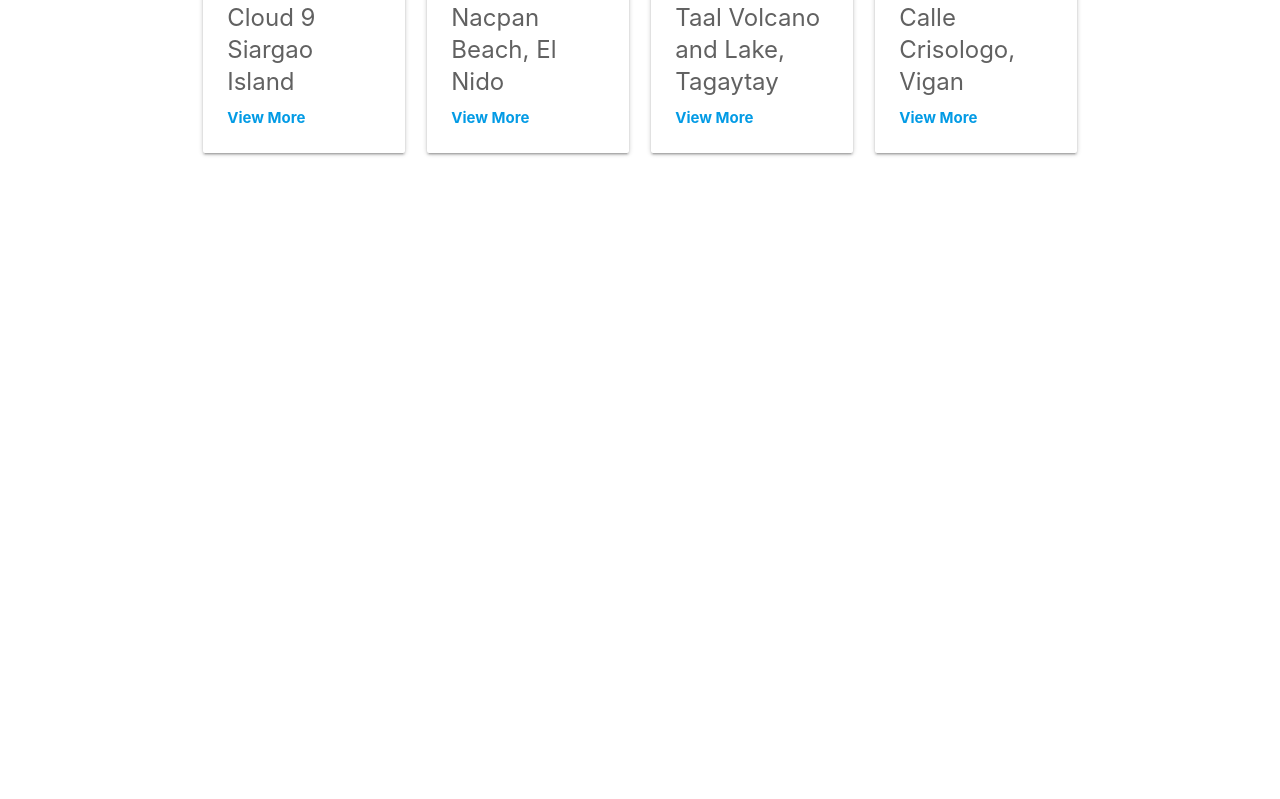
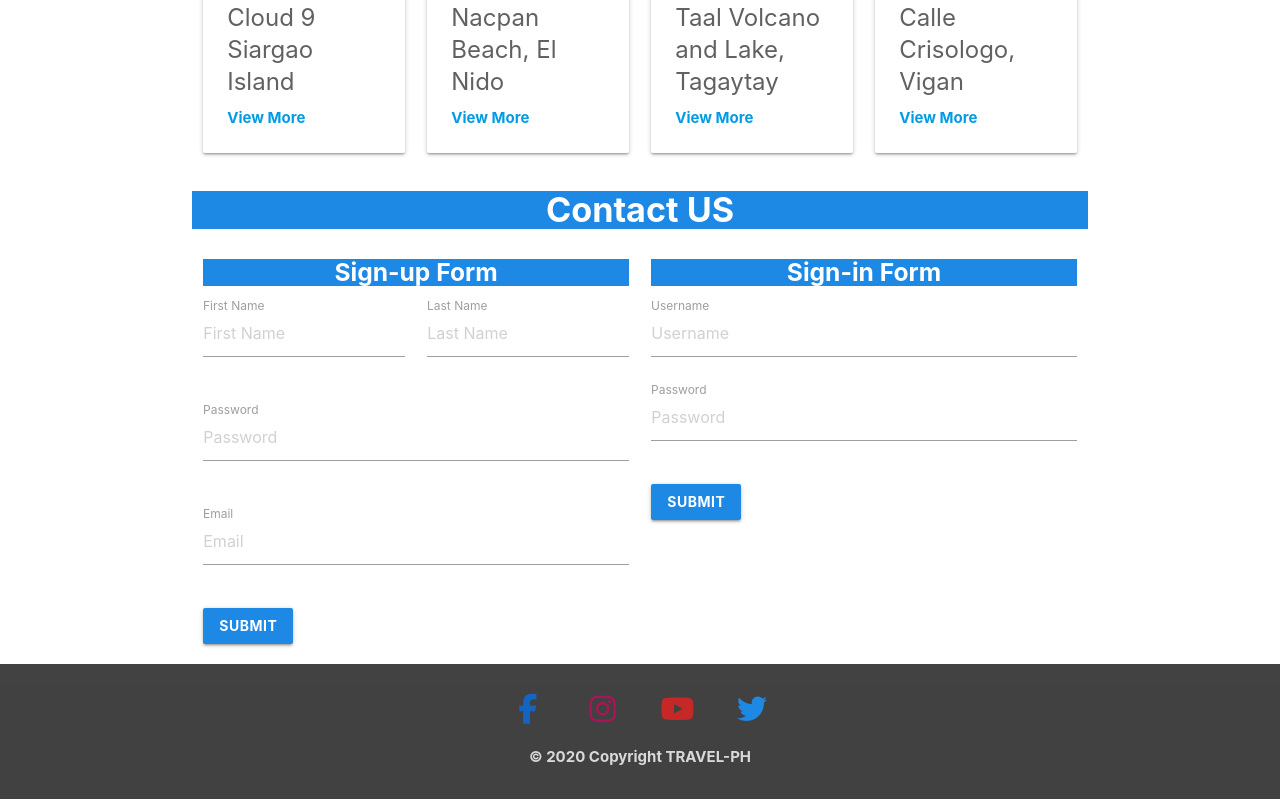
Before and after one commit to RT-10/Demo, a plain HTML site: page index.html in a window 1280 px wide. Shown: the part 1448-2247 px from the top of the page. Before the commit the page ends 1636 px from the top, so only its background shows below. Drawn offline with nearby package versions, Linux system fonts and the light colour scheme.

Commit message:
Update index.html
demo

```diff
--- a/index.html
+++ b/index.html
@@ -15,15 +15,14 @@
     <title>Travel-PH</title>
 </head>
 <body>
-    <nav class="blue darken-1">
+    <nav class="blue darken-1" id="header">
         <div class="container">
             <div class="nav-wrapper">
-                <a href="#" class="brand-logo" style="font-family: 'Merienda One', cursive;"><i class="large material-icons">navigation</i>Travel-PH</a>
-
+                <a href="#header" class="brand-logo" style="font-family: 'Merienda One', cursive;"><i class="large material-icons">navigation</i>Travel-PH</a>
                 <ul id="nav-mobile" class="right hide-on-med-and-down">
                     <li><a href="#topSpots" style="font-family: 'Merienda One', cursive;"><b>Top Tourist Spots</b></a></li>
-                    <li><a href="badges.html" style="font-family: 'Merienda One', cursive;"><b>Sass</b></a></li>
-                    <li><a href="collapsible.html" style="font-family: 'Merienda One', cursive;"><b>Sass</b></a></li>
+                    <li><a href="#footer" style="font-family: 'Merienda One', cursive;"><b>Social Media</b></a></li>
+                    <li><a href="#contact-us" style="font-family: 'Merienda One', cursive;"><b>Contact-us</b></a></li>
                 </ul>
                 </div>
         </div>
@@ -63,14 +62,14 @@
         </div>
     </div>
     <div class="blue darken-1" id="topSpots">
-        <h3 class="white-text" align="center"><b>Top Philippines Tourist Sposts!</b></h3>
+        <h3 class="white-text" align="center" style="font-family: 'Merienda One', cursive;"><b>Top Philippines Tourist Sposts!</b></h3>
     </div>
     <div class="container">
         <div class="row">
-            <div class="col s3">
+            <div class="col s12 m6 l3">
                 <div class="card">
                     <div class="card-image waves-effect waves-block waves-light">
-                      <img class="activator" src="img/Chocolate-Hills-Bohol.jpg">
+                      <img class="activator" src="img/Chocolate-Hills-Bohol.jpg" height="191px">
                     </div>
                     <div class="card-content">
                       <span class="card-title activator grey-text text-darken-2"><b>Chocolate Hills, Bohol</b></span>
@@ -79,10 +78,10 @@
                     </div>
                   </div>
             </div>
-            <div class="col s3">
+            <div class="col s12 m6 l3">
                 <div class="card">
                     <div class="card-image waves-effect waves-block waves-light">
-                      <img class="activator" src="img/Kawasan-Falls-Cebu.jpg">
+                      <img class="activator" src="img/Kawasan-Falls-Cebu.jpg" height="191px">
                     </div>
                     <div class="card-content">
                       <p class="card-title activator grey-text text-darken-2"><b>Kawasan Falls, Cebu</b></p>
@@ -91,7 +90,7 @@
                     </div>
                   </div>
             </div>
-            <div class="col s3">
+            <div class="col s12 m6 l3">
                 <div class="card">
                     <div class="card-image waves-effect waves-block waves-light">
                       <img class="activator" src="img/Kayangan-Lake-Coron-Palawan.jpg" height="191px">
@@ -103,7 +102,7 @@
                     </div>
                   </div>
             </div>
-            <div class="col s3">
+            <div class="col s12 m6 l3">
                 <div class="card">
                     <div class="card-image waves-effect waves-block waves-light">
                       <img class="activator" src="img/Mayon-Volcano-Legazpi.jpg" height="191px">
@@ -117,7 +116,7 @@
             </div>
         </div>
         <div class="row">
-            <div class="col s3">
+            <div class="col s12 m6 l3">
                 <div class="card">
                     <div class="card-image waves-effect waves-block waves-light">
                       <img class="activator" src="img/Cloud9-siargao.jpg" height="191px">
@@ -129,7 +128,7 @@
                     </div>
                   </div>
             </div>
-            <div class="col s3">
+            <div class="col s12 m6 l3">
                 <div class="card">
                     <div class="card-image waves-effect waves-block waves-light">
                       <img class="activator" src="img/Nacpan-Beach-ElNido.jpg" height="191px">
@@ -141,7 +140,7 @@
                     </div>
                   </div>
             </div>
-            <div class="col s3">
+            <div class="col s12 m6 l3">
                 <div class="card">
                     <div class="card-image waves-effect waves-block waves-light">
                       <img class="activator" src="img/Taal-Volcano.jpg" height="191px">
@@ -153,7 +152,7 @@
                     </div>
                   </div>
             </div>
-            <div class="col s3">
+            <div class="col s12 m6 l3">
                 <div class="card">
                     <div class="card-image waves-effect waves-block waves-light">
                       <img class="activator" src="img/vigan.jpg" height="191px">
@@ -503,6 +502,91 @@
             <a href="#!" class="modal-close waves-effect waves-green btn-flat red-text"><b>X</b></a>
         </div>
     </div>
+    <!--Contact us Form-->
+    <div class="container">
+        <div class="blue darken-1" id="contact-us">
+            <h4 align="center"><b class="white-text">Contact US</b></h4>
+        </div>
+        <div class="row">
+            <form class="col s12 m6 l6">
+              <div class="blue darken-1"><h5 class="white-text" align="center"><b>Sign-up Form</b></h5></div>
+              <div class="row">
+                <div class="input-field col s6">
+                  <input placeholder="First Name" id="first_name" type="text" class="validate">
+                  <label for="first_name">First Name</label>
+                </div>
+                <div class="input-field col s6">
+                  <input id="last_name" type="text" class="validate" placeholder="Last Name">
+                  <label for="last_name">Last Name</label>
+                </div>
+              </div>
+              <div class="row">
+                <div class="input-field col s12">
+                  <input id="password" type="password" class="validate" placeholder="Password">
+                  <label for="password">Password</label>
+                </div>
+              </div>
+              <div class="row">
+                <div class="input-field col s12">
+                  <input id="email" type="email" class="validate" placeholder="Email">
+                  <label for="email">Email</label>
+                </div>
+              </div>
+              <a class="btn white-text blue darken-1"><b>Submit</b></a>
+            </form>
+            <form class="col s12 m6 l6">
+                <div class="blue darken-1"><h5 class="white-text" align="center"><b>Sign-in Form</b></h5></div>
+                <div class="row">
+                  <div class="input-field col s12">
+                    <input placeholder="Username" id="username" type="text" class="validate">
+                    <label for="first_name">Username</label>
+                  </div>
+                  <div class="input-field col s12">
+                    <input id="last_name" type="text" class="validate" placeholder="Password">
+                    <label for="last_name">Password</label>
+                  </div>
+                </div>
+                <a class="btn white-text blue darken-1"><b>Submit</b></a>
+              </form>
+          </div>
+    </div>
+    <footer class="page-footer grey darken-3" id="footer">
+        <div class="footer-copyright">
+          <div class="container" align="center">
+              <div class="row">
+                    <div class="col s4">
+
+                    </div>
+                    <div class="col s1">
+                        <a href="https://www.facebook.com/rons.ayan"><i class="fa fa-facebook fa-2x blue-text text-darken-3" aria-hidden="true"></i></a>
+                    </div>
+                    <div class="col s1">
+                        <a href="https://www.instagram.com/"><i class="fa fa-instagram fa-2x pink-text text-darken-3" aria-hidden="true"></i></a>
+                    </div>
+                    <div class="col s1">
+                        <a href="https://www.youtube.com/"><i class="fa fa-youtube fa-2x red-text text-darken-3" aria-hidden="true"></i></a>
+                    </div>
+                    <div class="col s1">
+                        <a href="https://twitter.com/"><i class="fa fa-twitter fa-2x blue-text text-darken-1" aria-hidden="true"></i></a>
+                    </div>
+                    <div class="col s4">
+
+                    </div>
+              </div>
+              <div class="row">
+                   <div class="col s4">
+
+                   </div>
+                   <div class="col s4">
+                        <b>© 2020 Copyright TRAVEL-PH</b>
+                   </div>
+                   <div class="col s4">
+
+                  </div>
+            </div>
+          </div>
+        </div>
+    </footer>
 <!--Script Jquery-->
 <script
     src="https://code.jquery.com/jquery-3.5.1.min.js"
```
